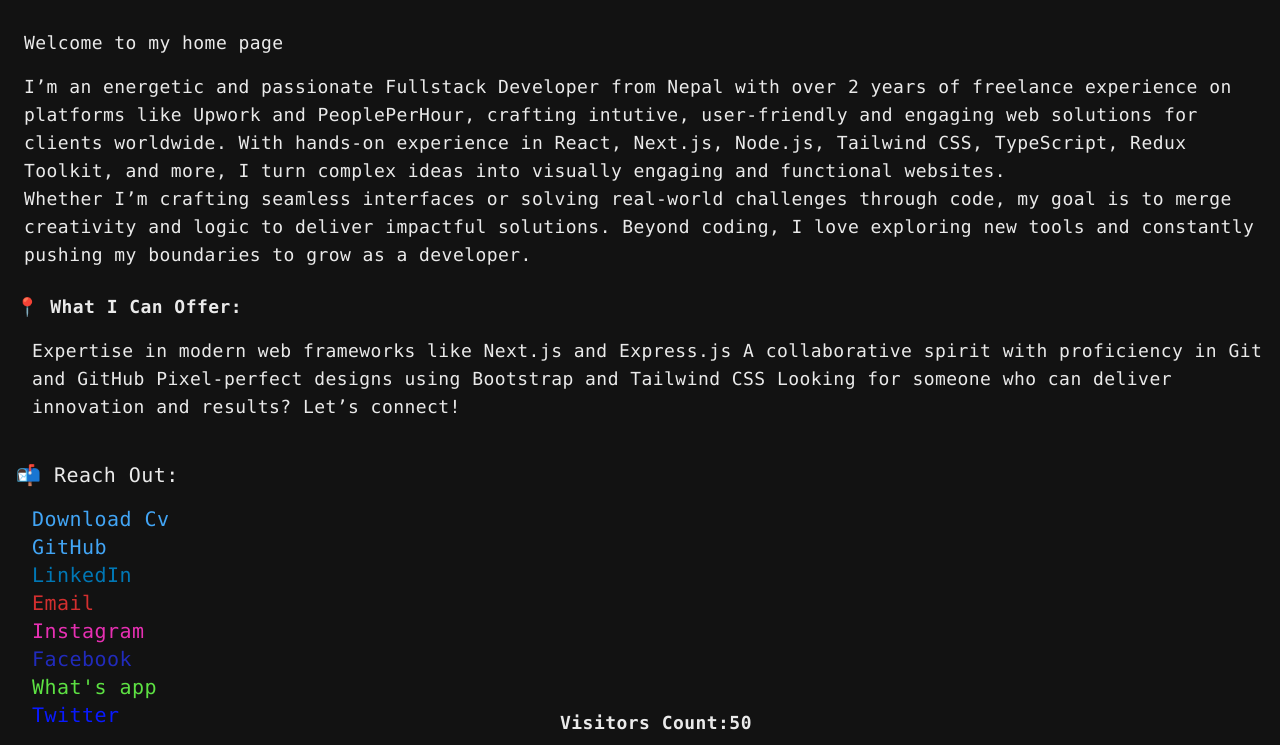
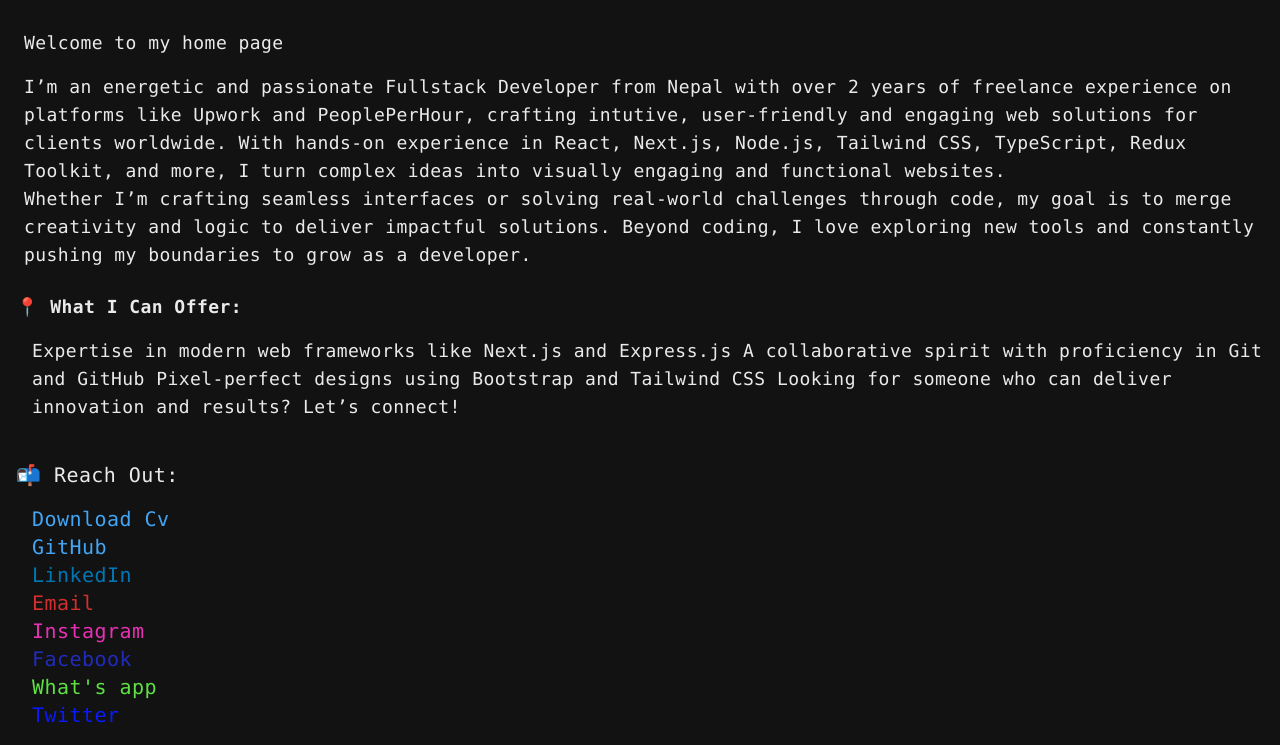
Before and after one commit to Sushank-ghimire/ghimiresushank.com.np, a website: page index.html in a window 1280 px wide. Shown: the part 71-816 px from the top of the page. Drawn offline with Linux system fonts and the light colour scheme.

Commit message:
removed counter

```diff
--- a/index.html
+++ b/index.html
@@ -116,9 +116,9 @@
                 >
               </li>
           </ul>
-          <div class="w-full absolute bottom-0 font-bold p-2 text-xs md:text-lg text-center">
+          <!-- <div class="w-full absolute bottom-0 font-bold p-2 text-xs md:text-lg text-center">
             Visitors Count:<span class="visitors">50</span>
-          </div>
+          </div> -->
         </div>
       </div>
     </main>
```
